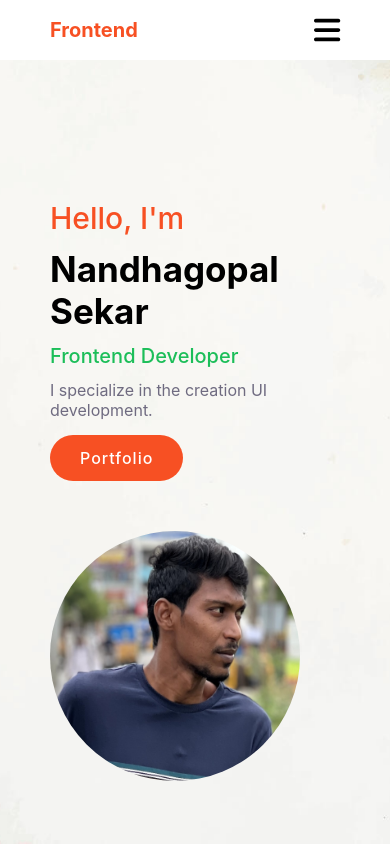
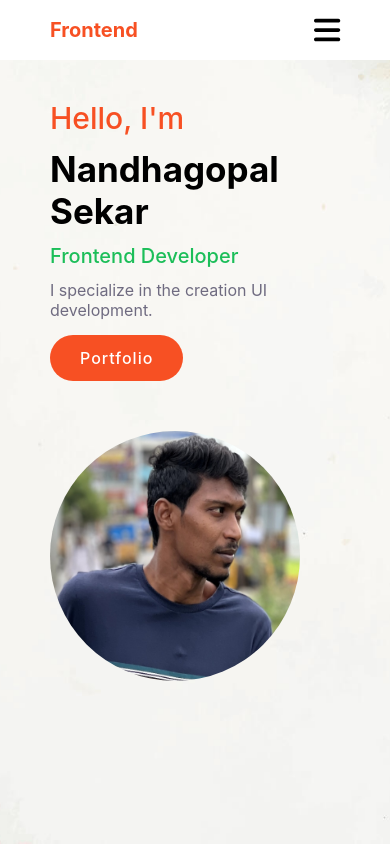
Before and after one commit to nandha-techie/portfolio, a React (Create React App) app: page / in a window 390 px wide. Shown: the top 844 px of the page. Built offline with nearby package versions, Linux system fonts and the light colour scheme; the HTML template or start-up script is replaced by a standard one.

Commit message:
responsive fixed

```diff
--- a/src/styles/hero.css
+++ b/src/styles/hero.css
@@ -88,3 +88,8 @@
         border-radius: 50%;
     }
 }
+@media(max-width: 600px){
+    .hero-content{
+        padding-top: 10rem;
+    }
+}
```
